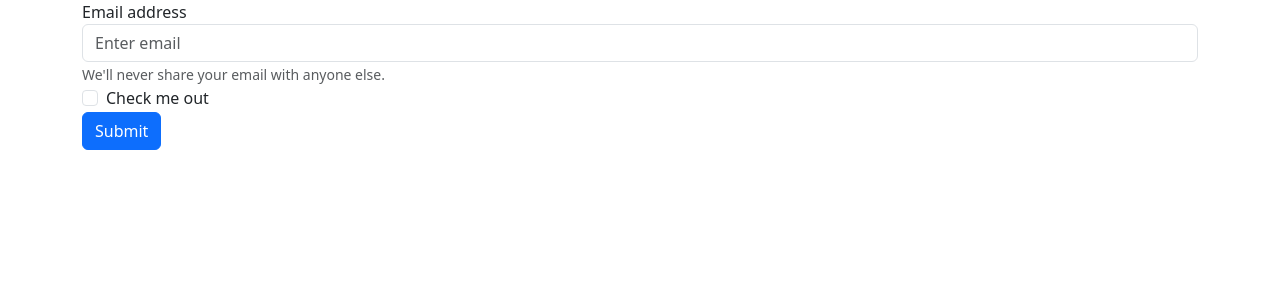
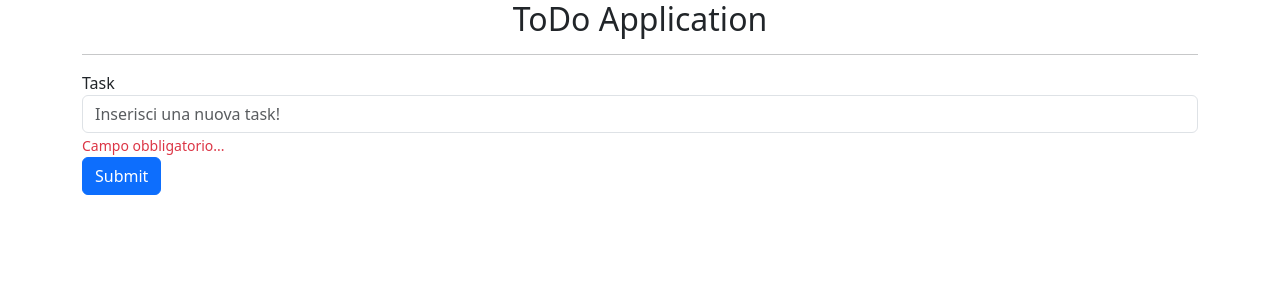
Before and after one commit to rokmare33/todo, an Angular app: page / in a window 1280 px wide. Shown: the top 300 px of the page. Built offline with nearby package versions, Linux system fonts and the light colour scheme.

Commit message:
label aggiornati

```diff
--- a/src/app/todolist/todolist.component.css
+++ b/src/app/todolist/todolist.component.css
@@ -0,0 +1,4 @@
+h1 {
+  text-align: center;
+  font-size: 2rem;
+}
--- a/src/app/todolist/todolist.component.html
+++ b/src/app/todolist/todolist.component.html
@@ -1,14 +1,12 @@
 <div class="container">
+  <h1>ToDo Application</h1>
+  <hr>
   <form>
     <div class="form-group">
-      <label for="exampleInputEmail1">Email address</label>
-      <input type="email" class="form-control" id="exampleInputEmail1" aria-describedby="emailHelp"
-        placeholder="Enter email">
-      <small id="emailHelp" class="form-text text-muted">We'll never share your email with anyone else.</small>
-    </div>
-    <div class="form-check">
-      <input type="checkbox" class="form-check-input" id="exampleCheck1">
-      <label class="form-check-label" for="exampleCheck1">Check me out</label>
+      <label for="task">Task</label>
+      <input type="text" class="form-control" id="task" aria-describedby="emailHelp"
+        placeholder="Inserisci una nuova task!">
+      <small id="errorMessage" class="form-text text-danger">Campo obbligatorio...</small>
     </div>
     <button type="submit" class="btn btn-primary">Submit</button>
   </form>
```
